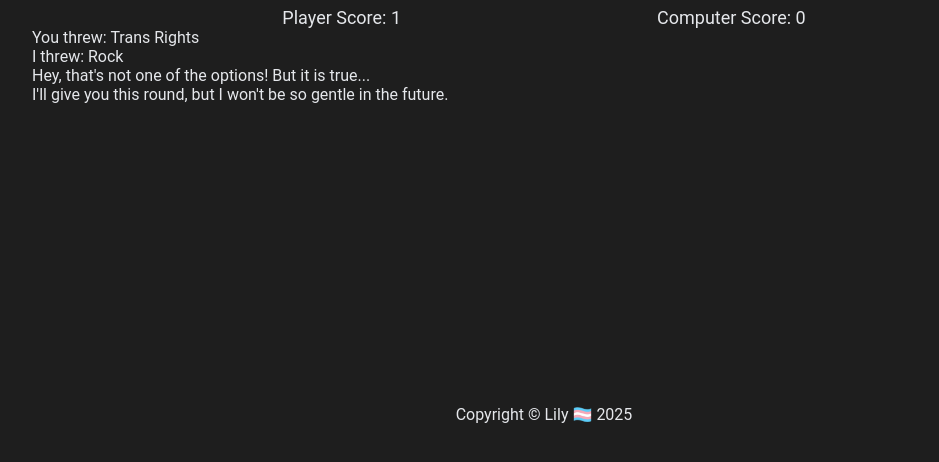
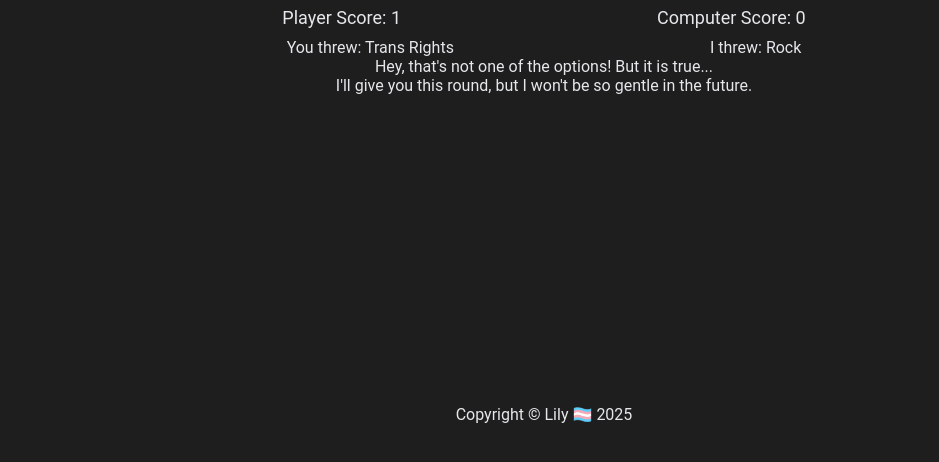
Before and after one commit to Umgak/odin-rps, a plain HTML site: page index.html in a window 1280 px wide. Both pictures are taken after a click on the element "🏳️‍⚧️". Shown: the part 334-796 px from the top of the page, without its empty margins (96-1035 px from the left). Drawn offline with Linux system fonts and the light colour scheme.

Commit message:
feat: flavor text The old flavor text is back in all of its glory, but better formatted

```diff
--- a/index.html
+++ b/index.html
@@ -20,7 +20,13 @@
         <span id="playerscore"></span>
         <span id="computerscore"></span>
       </div>
-      <div class="roundstatus"></div>
+      <div class="roundstatus">
+        <div class="roundstatustop">
+          <div class="roundstatusleft"></div>
+          <div class="roundstatusright"></div>
+        </div>
+        <div class="roundstatusbottom"></div>
+      </div>
     </div>
     <div class="footer">
       <div class="text">Copyright © Lily <span class="clickable" id="transrights">🏳️‍⚧️</span> 2025</div>
--- a/rps.js
+++ b/rps.js
@@ -67,6 +67,11 @@ function playGame()
 
   let Scores = new Score;
 
+  /* you have no idea how tempting it is to make this another class/part of the Score class*/
+  const roundStatusDisplayLeft = document.querySelector(".roundstatusleft");
+  const roundStatusDisplayRight = document.querySelector(".roundstatusright");
+  const roundStatusDisplayBottom = document.querySelector(".roundstatusbottom");
+
   function init()
   // called on first startup and any time the player re-starts the game
   {
@@ -77,12 +82,15 @@ function playGame()
       clickableContainer.firstChild.removeEventListener("click", playRound); // every event listener consumes memory. remove them.
       clickableContainer.removeChild(clickableContainer.firstChild);
     }
+    roundStatusDisplayLeft.innerHTML = "";
+    roundStatusDisplayRight.innerHTML = "";
+    roundStatusDisplayBottom.innerHTML = "";
     // setup new game
     new Choice("rock", "🪨", "Rock", "smashes", ["scissors"]);
     new Choice("paper", "📄", "Paper", "covers", ["rock"]);
     new Choice("scissors", "✂️", "Scissors", "chop up", ["paper"]);
     // secret option
-    new Choice("transrights", "🏳️‍⚧️", "Trans Rights", "", ["rock", "paper", "scissors"], false);
+    new Choice("transrights", "🏳️‍⚧️", "Trans Rights", "If you're reading this, I messed up!", ["rock", "paper", "scissors"], false);
     // reset scoring
     Scores.resetScore();
   }
@@ -133,31 +141,29 @@ function playGame()
     const computerChoice = getComputerChoice();
     const scoreDelta = determineVictor(playerChoice, computerChoice);
     Scores.addScore(scoreDelta);
-    let message = `You threw: ${playerChoice.friendlyName}<br>I threw: ${computerChoice.friendlyName}<br>`;
+    roundStatusDisplayLeft.innerHTML = `You threw: ${playerChoice.friendlyName}`
+    roundStatusDisplayRight.innerHTML = `I threw: ${computerChoice.friendlyName}`;
     if (scoreDelta === RoundState.NO_VICTOR)
     {
-      message += "It's a tie!<br>";
+      roundStatusDisplayBottom.innerHTML = "It's a tie!";
     }
     else if (playerChoice.id === "transrights") // gotta handle the two states of trans rights in here
     {
       if (scoreDelta === RoundState.PLAYER_VICTOR)
       {
-        message += "Hey, that's not one of the options! But it is true...<br>I'll give you this round, but I won't be so gentle in the future.<br>";
+        roundStatusDisplayBottom.innerHTML = "Hey, that's not one of the options! But it is true...<br>I'll give you this round, but I won't be so gentle in the future.<br>";
       }
       else
       {
-        message += "I told you I wouldn't be so gentle in the future.<br>I'm taking this round!<br>";
+        roundStatusDisplayBottom.innerHTML = "I told you I wouldn't be so gentle in the future.<br>I'm taking this round!<br>";
       }
     }
     else
     {
-      message += ((scoreDelta === RoundState.PLAYER_VICTOR) ?
+      roundStatusDisplayBottom.innerHTML = ((scoreDelta === RoundState.PLAYER_VICTOR) ?
         `Your ${playerChoice.friendlyName} ${playerChoice.flavorText} my ${computerChoice.friendlyName}!<br>You win this round!<br>` :
         `My ${computerChoice.friendlyName} ${computerChoice.flavorText} your ${playerChoice.friendlyName}!<br>I win this round!<br>`)
     }
-    const roundStatusDisplay = document.querySelector(".roundstatus");
-    roundStatusDisplay.innerHTML = message;
-    console.log(message);
   }
 
   init();
--- a/style.css
+++ b/style.css
@@ -46,8 +46,24 @@ body {
     margin-top: 10px;
     font-size: 18px;
   }
+  & .roundstatus {
+    display: flex;
+    flex-direction: column;
+    align-items: center;
+  }
+  & .roundstatustop
+  {
+    display: flex;
+    flex-direction: row;
+    justify-content: space-around;
+    margin: 0 auto;
+    gap: 20dvw;
+    margin-top: 10px;
+  }
+  & .roundstatusbottom {
+    text-align: center;
+  }
 }
-
 
 #clickable-container {
   display: flex;
```
